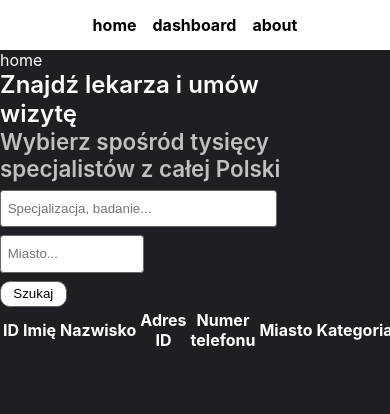
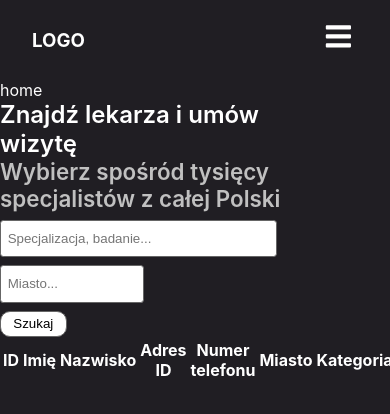
Before and after one commit to voozen/sbr_site, a React (Create React App) app in the folder frontend/: page / in a window 390 px wide. Shown: the top 414 px of the page. Built offline with nearby package versions, Linux system fonts and the light colour scheme.

Commit message:
prototype nav bar

```diff
--- a/frontend/src/App.js
+++ b/frontend/src/App.js
@@ -1,37 +1,11 @@
 import React from 'react';
-import { Route, Routes, Link } from 'react-router-dom';
-import Home from './pages/Home';
-import About from './pages/About';
-import Dashboard from './pages/Dashboard';
+import Navbar from './components/Navbar';
 
 function App() {
   return (
-    <div className='container'>
-      <div className='navigation'>
-        <nav className='navbar'>
-          <ul className='navbar-option'>
-            <Link className='navbar-link' to="/">
-              home
-            </Link>
-          </ul>
-          <ul className='navbar-option'>
-            <Link className='navbar-link' to="/dashboard">
-              dashboard
-            </Link>
-          </ul>
-          <ul className='navbar-option'>
-            <Link className='navbar-link' to="/about">
-              about
-            </Link>
-          </ul>
-        </nav>
-        <Routes>
-          <Route path="/" element={<Home />} />
-          <Route path="/about" element={<About />} />
-          <Route path="/dashboard" element={<Dashboard />} />
-        </Routes>
-      </div>
-    </div>
+    <React.Fragment>
+      <Navbar/>
+    </React.Fragment>
   );
 }
 
--- /dev/null
+++ b/frontend/src/components/Navbar.js
@@ -0,0 +1,62 @@
+import "../styles/Navbar.css";
+import React from 'react';
+import { useRef } from "react";
+import { FaBars, FaTimes } from "react-icons/fa";
+import { Route, Routes, Link } from 'react-router-dom';
+import Home from '../pages/Home';
+import About from '../pages/About';
+import Dashboard from '../pages/Dashboard';
+
+function Navbar() {
+	const navRef = useRef();
+
+	const showNavbar = () => {
+		navRef.current.classList.toggle(
+			"responsive_nav"
+		);
+	};
+
+	return (
+    <div_main>
+		<header>
+			<h3>LOGO</h3>
+			<nav ref={navRef}>
+            <ul className='navbar-option'>
+                <Link className='navbar-link' to="/">
+                  home
+                </Link>
+              </ul>
+              <ul className='navbar-option'>
+                <Link className='navbar-link' to="/dashboard">
+                  dashboard
+                </Link>
+              </ul>
+              <ul className='navbar-option'>
+                <Link className='navbar-link' to="/about">
+                  about
+                </Link>
+              </ul>
+				<button
+					className="nav-btn nav-close-btn"
+					onClick={showNavbar}>
+					<FaTimes />
+				</button>
+			</nav>
+            <button
+				className="nav-btn"
+				onClick={showNavbar}>
+				<FaBars />
+			</button>
+		</header>
+        <body>
+            <Routes>
+              <Route path="/" element={<Home />} />
+              <Route path="/about" element={<About />} />
+              <Route path="/dashboard" element={<Dashboard />} />
+            </Routes>
+        </body>
+    </div_main>
+	);
+}
+
+export default Navbar;
--- /dev/null
+++ b/frontend/src/styles/Navbar.css
@@ -0,0 +1,97 @@
+body {
+    margin: 0;
+    padding: 0;
+    font-family: -apple-system, BlinkMacSystemFont, 'Segoe UI', 'Roboto', 'Oxygen',
+      'Ubuntu', 'Cantarell', 'Fira Sans', 'Droid Sans', 'Helvetica Neue',
+      sans-serif;
+    -webkit-font-smoothing: antialiased;
+    -moz-osx-font-smoothing: grayscale;
+    background-color: #201E23;
+    color: white;
+  }
+
+  code {
+    font-family: source-code-pro, Menlo, Monaco, Consolas, 'Courier New',
+      monospace;
+  }
+
+  :root {
+	--mainColor: #201E23;
+	--mainColorLight: #201E23;
+	--secondaryColor: #white;
+	--textColor: #white;
+}
+
+  header {
+	display: flex;
+	align-items: center;
+	justify-content: space-between;
+	height: 80px;
+	padding: 0 2rem;
+	background-color: var(--mainColor);
+	color: var(--textColor);
+}
+
+nav a {
+	margin: 0 1rem;
+	color: var(--textColor);
+	text-decoration: none;
+}
+
+nav a:hover {
+	color: var(--secondaryColor);
+}
+
+header .nav-btn {
+	padding: 5px;
+	cursor: pointer;
+	background: transparent;
+	border: none;
+	outline: none;
+	color: var(--textColor);
+	visibility: hidden;
+	opacity: 0;
+	font-size: 1.8rem;
+}
+
+header div,
+nav {
+	display: flex;
+	align-items: center;
+}
+
+@media only screen and (max-width: 1024px) {
+	header .nav-btn {
+		visibility: visible;
+		opacity: 1;
+	}
+
+	header nav {
+		position: fixed;
+		top: -100vh;
+		left: 0;
+		height: 100%;
+		width: 100%;
+		display: flex;
+		flex-direction: column;
+		align-items: center;
+		justify-content: center;
+		gap: 1.5rem;
+		background-color: var(--mainColor);
+		transition: 1s;
+	}
+
+	header .responsive_nav {
+		transform: translateY(100vh);
+	}
+
+	nav .nav-close-btn {
+		position: absolute;
+		top: 2rem;
+		right: 2rem;
+	}
+
+	nav a {
+		font-size: 1.5rem;
+	}
+}
--- a/package.json
+++ b/package.json
@@ -1,5 +1,6 @@
 {
   "dependencies": {
-    "axios": "^1.6.8"
+    "axios": "^1.6.8",
+    "react-icons": "^5.2.0"
   }
 }
```
Also changed, not shown: 1 other file (tests, documents, lock files or other folders).
